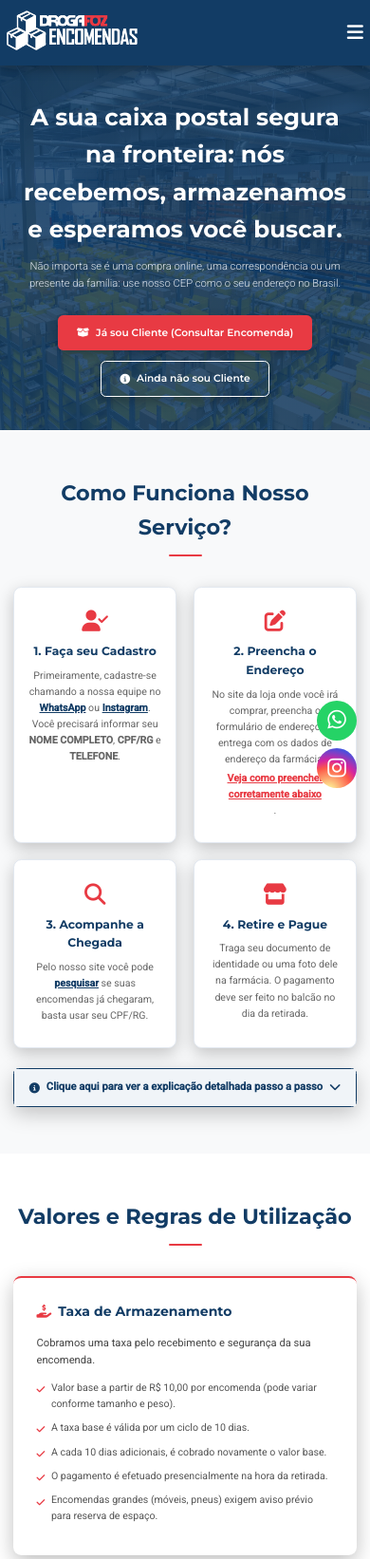
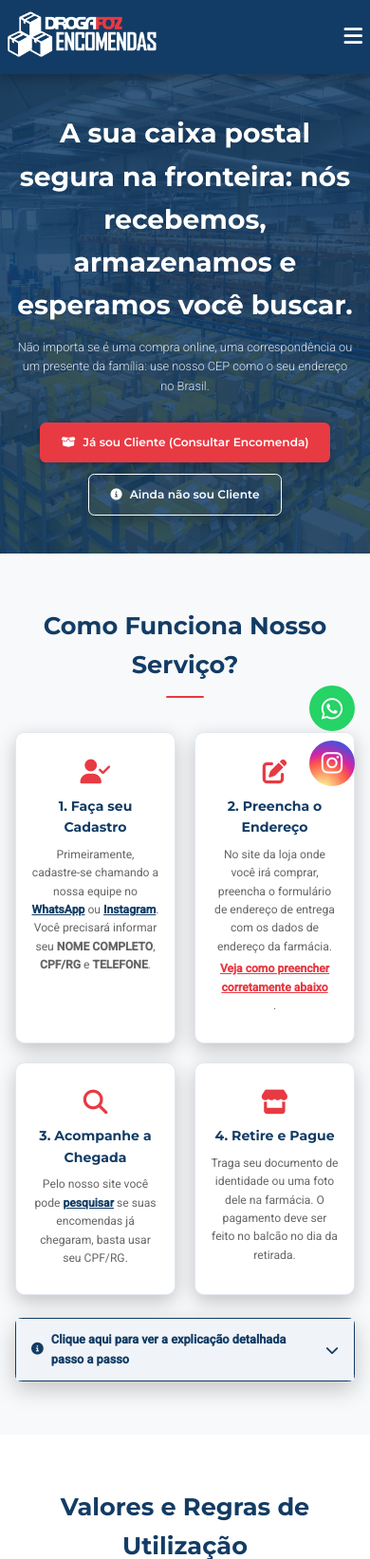
Before and after one commit to LuanHOS/sistema-drogafoz, a Django app: page / in a window 390 px wide. Shown: the top 1642 px of the page at 95% size. Run offline with Django 5.2, Linux system fonts and the light colour scheme; parts of the project's set-up code (start-up, migrations or seed data) failed here and were passed over; some libraries are stand-ins or nearby versions.

Commit message:
deixando o site 20% menor apenas

```diff
--- a/templates/publica/consulta.html
+++ b/templates/publica/consulta.html
@@ -314,7 +314,7 @@
         }
 
         @media (max-width: 600px) {
-            body { zoom: 0.7; }
+            body { zoom: 0.8; }
             th, td { font-size: 13px; padding: 12px 8px; }
             .container { padding: 25px; width: 95%; margin-top: 30px;}
             table { min-width: 500px; } /* Força a tabela a manter tamanho para ativar o scroll na div */
--- a/templates/publica/home.html
+++ b/templates/publica/home.html
@@ -754,7 +754,7 @@
         /* --- RESPONSIVIDADE - MENU HAMBURGUER --- */
         @media (max-width: 850px) {
             body {
-                zoom: 0.7;
+                zoom: 0.8;
             }
 
             .header-content {
```
